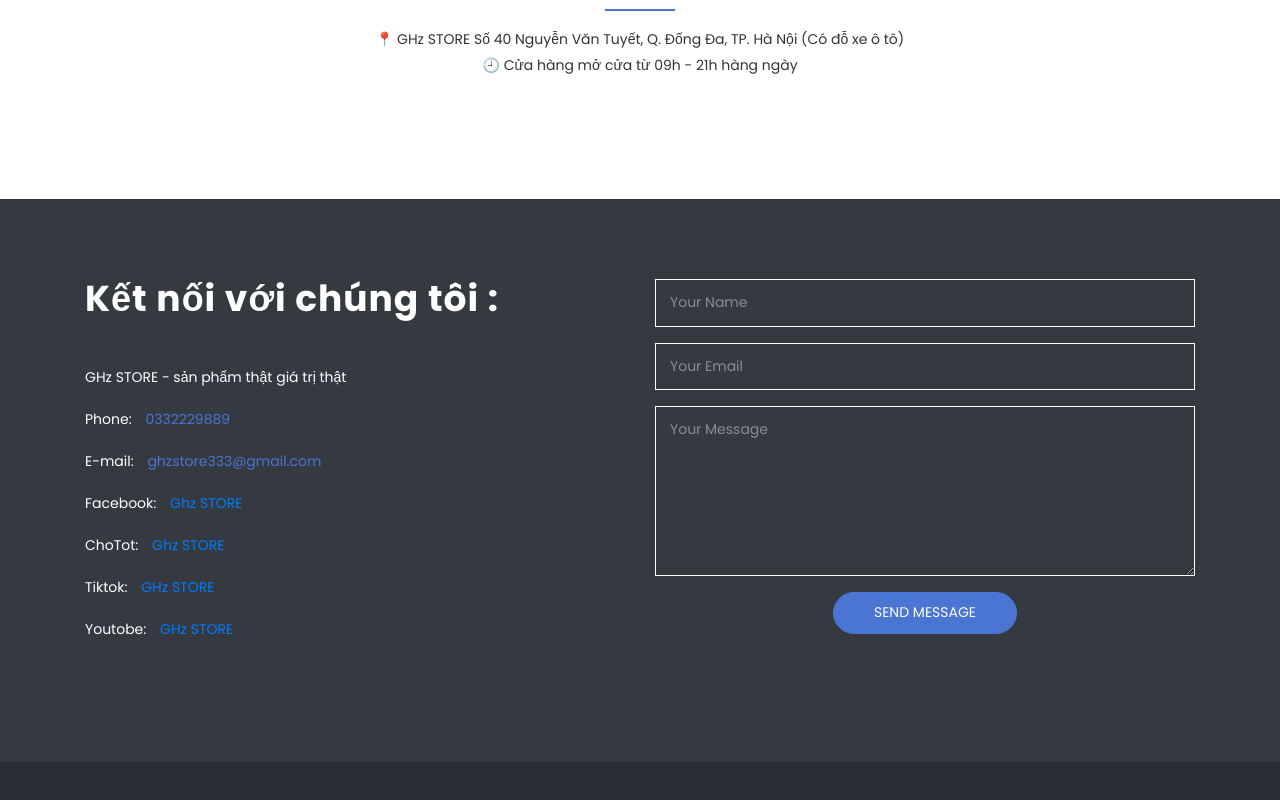
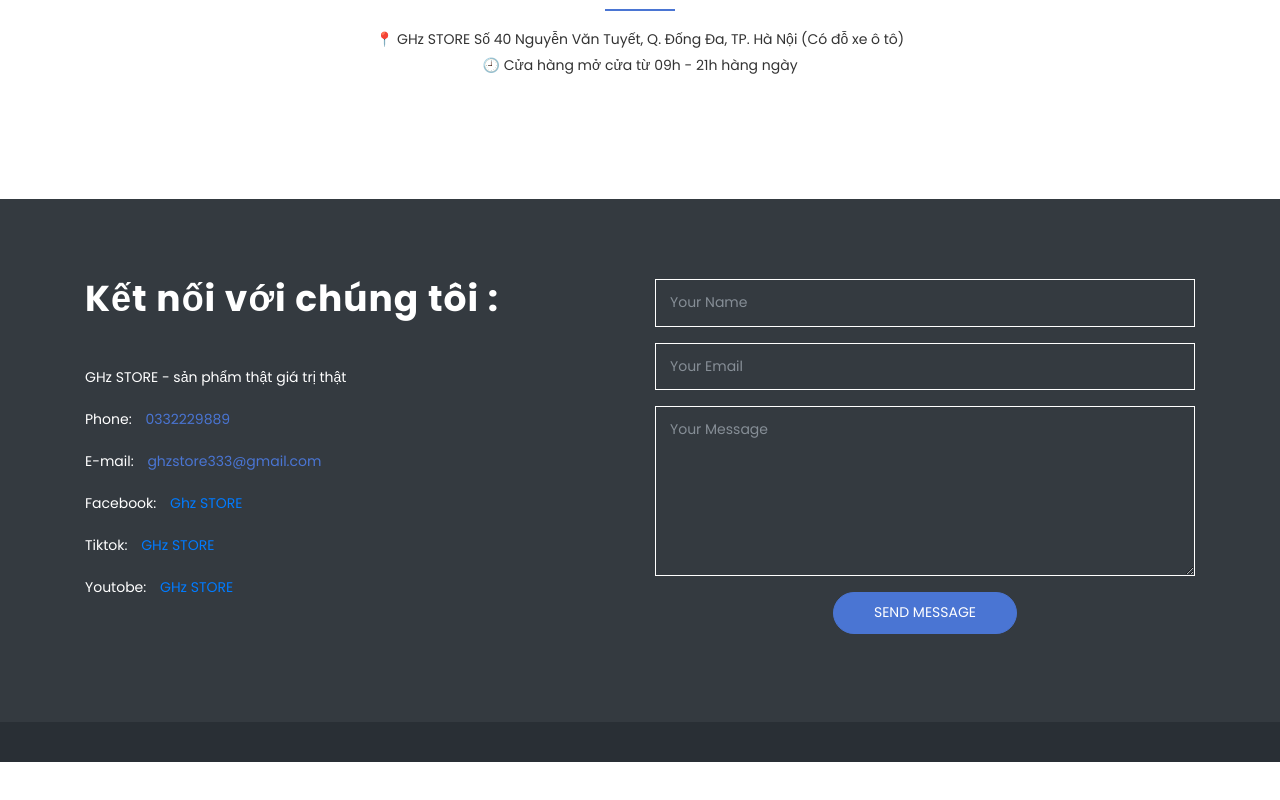
Before and after one commit to TranDuc2411/ghz_landingpage.io, a plain HTML site: page index.html in a window 1280 px wide. Shown: the part 4111-4911 px from the top of the page. After the commit the page ends 4873 px from the top, so only its background shows below. Drawn offline with Linux system fonts and the light colour scheme.

```diff
--- a/index.html
+++ b/index.html
@@ -685,7 +685,7 @@
                   <p class="phone">Phone: <span>0332229889</span></p>
                   <p class="email">E-mail: <span>ghzstore333@gmail.com</span></p>
                   <p class="email">Facebook: <span><a href="https://www.facebook.com/profile.php?id=100095069513723" target="_blank" rel="noopener noreferrer">Ghz STORE</a></span></p>
-                  <p class="email">ChoTot: <span><a href="https://www.chotot.com/user/59b38207ce11c6a44cb8cfd60f942ba5" target="_blank" rel="noopener noreferrer">Ghz STORE</a></span></p>
+                  <!-- <p class="email">ChoTot: <span><a href="https://www.chotot.com/user/59b38207ce11c6a44cb8cfd60f942ba5" target="_blank" rel="noopener noreferrer">Ghz STORE</a></span></p> -->
                   <p class="tiktok">Tiktok: <span><a href="https://www.tiktok.com/@ghz_store" target="_blank" rel="noopener noreferrer">GHz STORE</a></span></p>
                   <p class="email">Youtobe: <span><a href="https://www.youtube.com/@ghzstudio" target="_blank" rel="noopener noreferrer">GHz STORE</a></span></p>
                 </div>
```
